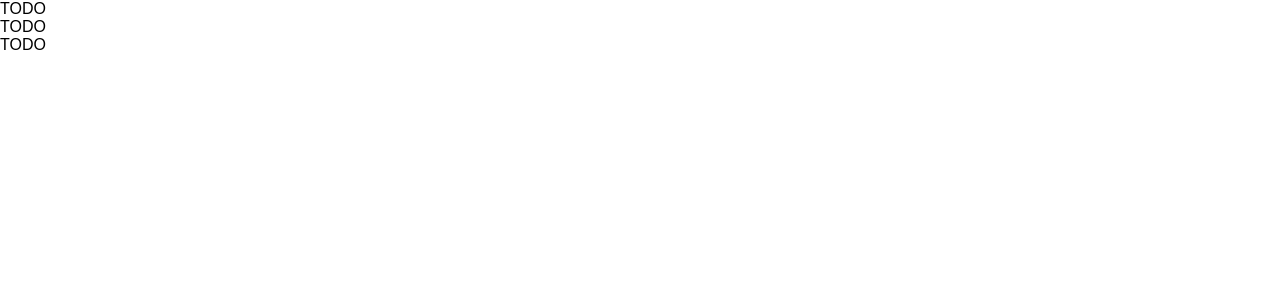
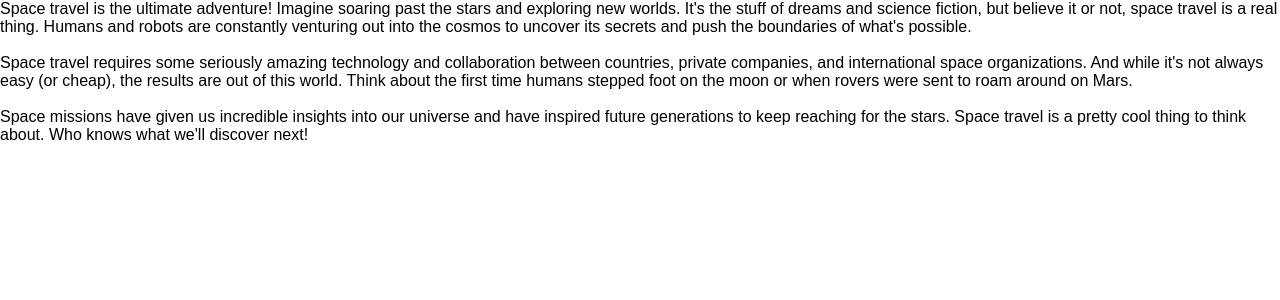
Before and after one commit to Scientific-Research/react-challenge-text-expander, a React (Vite) app: page / in a window 1280 px wide. Shown: the top 300 px of the page. Built offline with nearby package versions, Linux system fonts and the light colour scheme.

Commit message:
I see all the three statements at output and also without any typescript errors!

```diff
--- a/src/App.tsx
+++ b/src/App.tsx
@@ -1,9 +1,26 @@
 import "./index.css";
+
+interface ITextExpander {
+  children: React.ReactNode; // define the Children prop
+  collapsedNumWords: number;
+  expandButtonText: string;
+  collapseButtonText: string;
+  buttonColor: string;
+  expanded: boolean;
+  className: string;
+}
 
 export default function App() {
   return (
     <div>
-      <TextExpander>
+      <TextExpander
+        collapsedNumWords={0}
+        expandButtonText={""}
+        collapseButtonText={""}
+        buttonColor={""}
+        expanded={false}
+        className={""}
+      >
         Space travel is the ultimate adventure! Imagine soaring past the stars
         and exploring new worlds. It's the stuff of dreams and science fiction,
         but believe it or not, space travel is a real thing. Humans and robots
@@ -16,6 +33,8 @@ export default function App() {
         expandButtonText="Show text"
         collapseButtonText="Collapse text"
         buttonColor="#ff6622"
+        expanded={false}
+        className={""}
       >
         Space travel requires some seriously amazing technology and
         collaboration between countries, private companies, and international
@@ -24,7 +43,14 @@ export default function App() {
         foot on the moon or when rovers were sent to roam around on Mars.
       </TextExpander>
 
-      <TextExpander expanded={true} className="box">
+      <TextExpander
+        expanded={true}
+        className="box"
+        collapsedNumWords={0}
+        expandButtonText={""}
+        collapseButtonText={""}
+        buttonColor={""}
+      >
         Space missions have given us incredible insights into our universe and
         have inspired future generations to keep reaching for the stars. Space
         travel is a pretty cool thing to think about. Who knows what we'll
@@ -34,6 +60,18 @@ export default function App() {
   );
 }
 
-const TextExpander = () => {
-  return <div>TODO</div>;
+const TextExpander: React.FC<ITextExpander> = ({
+  children,
+  collapsedNumWords,
+  expandButtonText,
+  collapseButtonText,
+  buttonColor,
+}) => {
+  return (
+    <div>
+      {children}
+      <br />
+      <br />
+    </div>
+  );
 };
```
